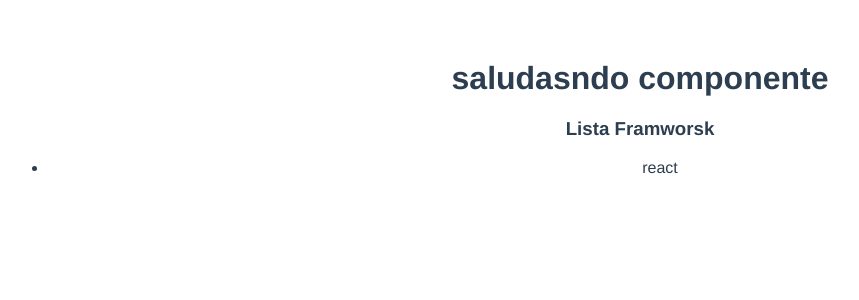
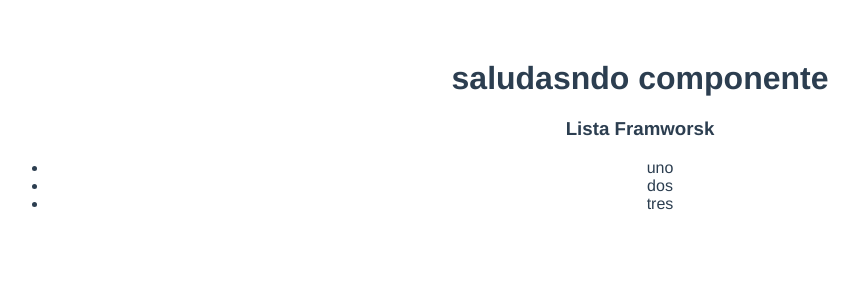
Before and after one commit to juniorov/vue-js-complete, a Vue app in the folder video069/components/: page / in a window 1280 px wide. Shown: the top 300 px of the page, without its empty margins (0-859 px from the left). Built offline with nearby package versions, Linux system fonts and the light colour scheme.

Commit message:
anidando componentes

```diff
--- a/video069/components/src/main.js
+++ b/video069/components/src/main.js
@@ -19,7 +19,16 @@ var component_2 = Vue.extend({
   }
 });
 var component_3 = Vue.extend({
-  template: '<ul><li>react</li> </ul>',
+  template: '<div><ul><lista v-for="fw in frameworks" :key="fw.id">{{ fw.titulo }}</lista> </ul></div>',
+  data(){
+    return {
+      frameworks: [
+        { id: 1, titulo: 'uno' },
+        { id: 2, titulo: 'dos' },
+        { id: 3, titulo: 'tres' },
+      ]
+    }
+  }
 });
 
 Vue.component('saludo', {
@@ -36,6 +45,9 @@ Vue.component('saludo', {
 });
 Vue.component('titulo', component_2);
 Vue.component('frameworks', component_3);
+Vue.component('lista', {
+  template: '<li><slot></slot></li>',
+});
 
 
 /* eslint-disable no-new */
```
